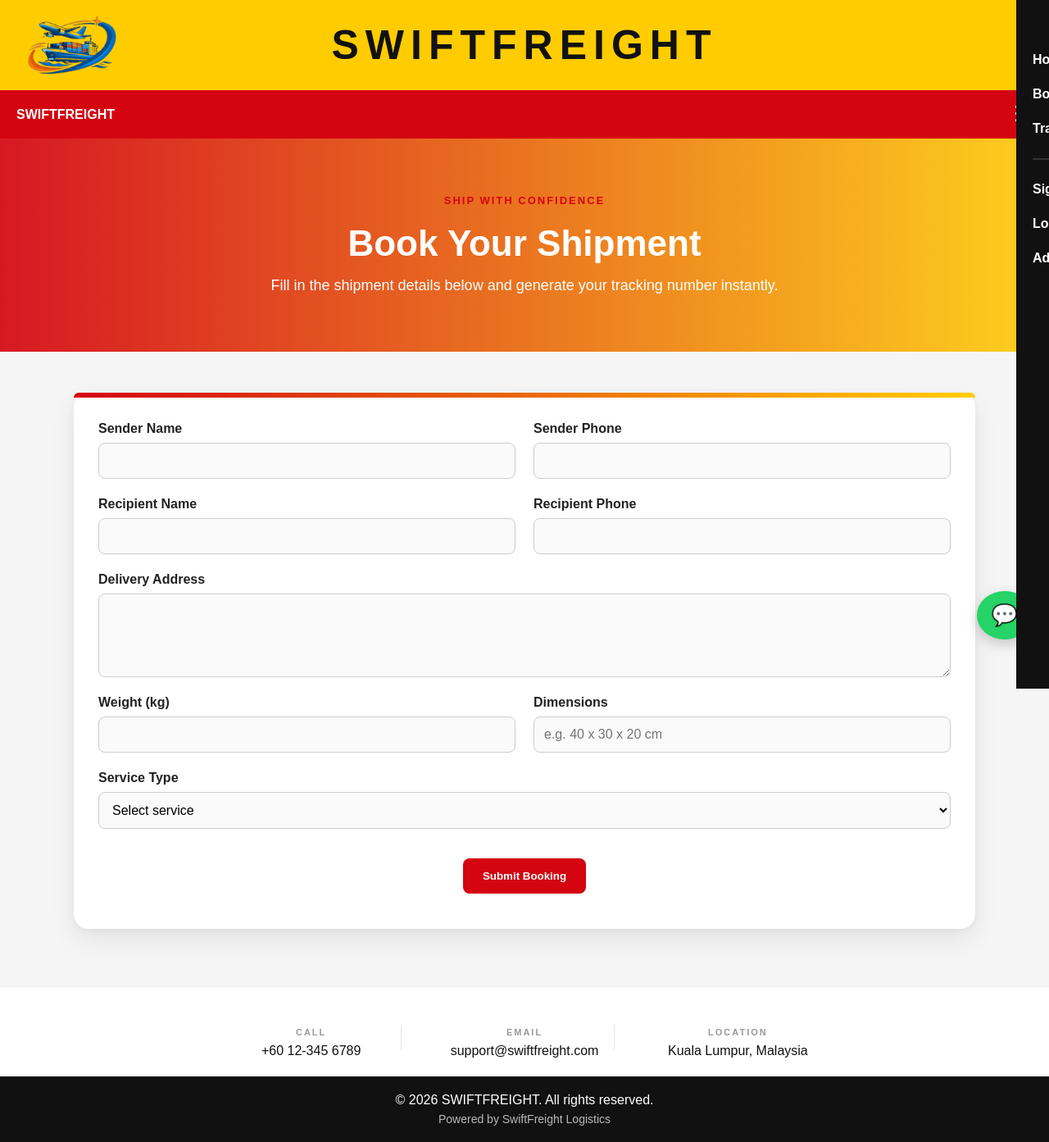
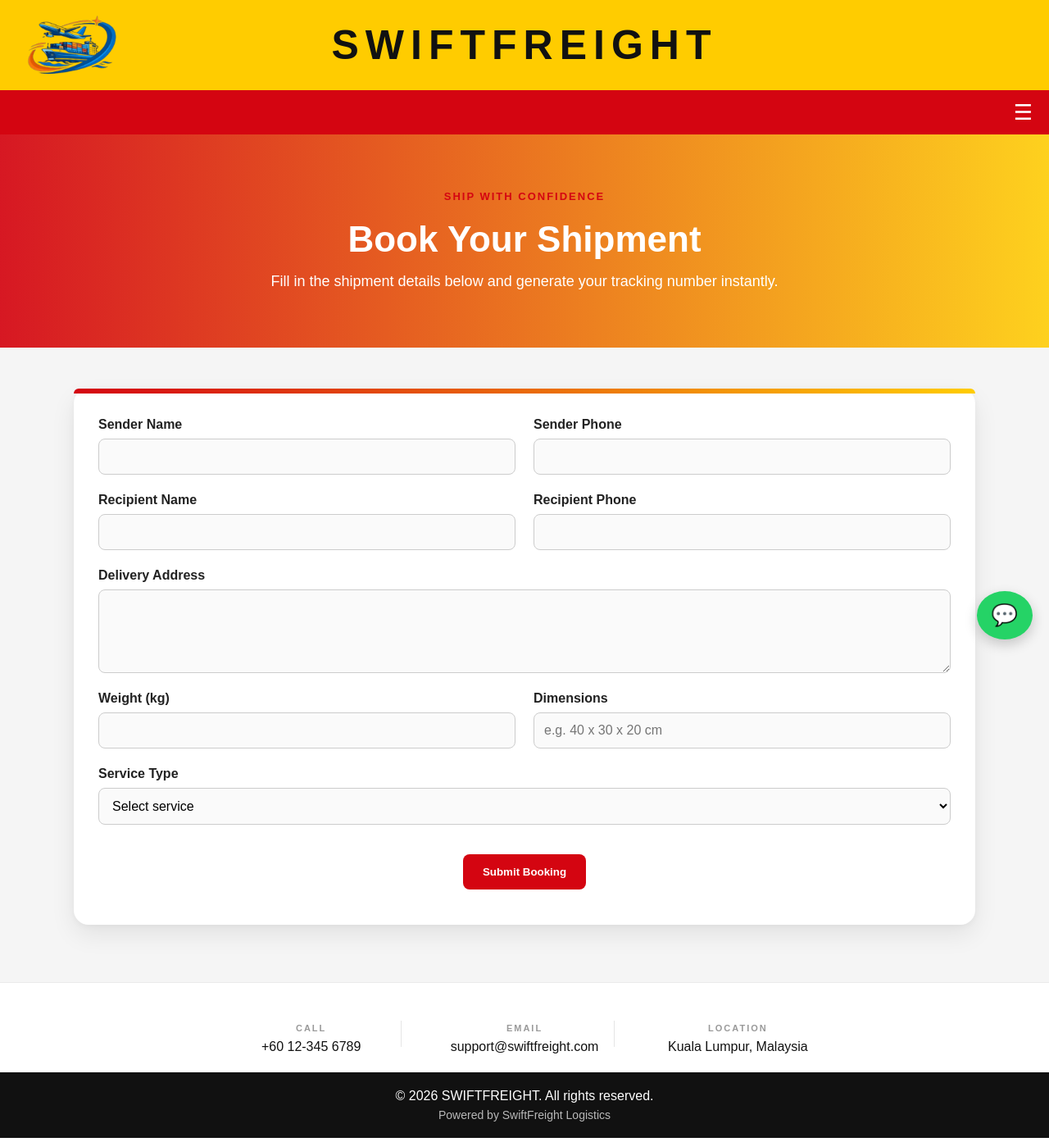
Before and after one commit to E-Swift06/swiftfreight, a Flask app: page /booking in a window 1280 px wide. Shown: the whole page at 82% size. Run offline with Flask 3, Linux system fonts and the light colour scheme; some libraries are stand-ins or nearby versions.

Commit message:
fix booking menu for user + admin

```diff
--- a/static/style.css
+++ b/static/style.css
@@ -1,3 +1,9 @@
+html, body {
+    margin: 0;
+    padding: 0;
+    overflow-x: hidden;
+}
+
 body {
     font-family: Arial, sans-serif;
     margin: 0;
@@ -52,7 +58,7 @@
     height: 1px;
 }
 
-/* NAVBAR */
+/* OLD NAVBAR */
 .navbar {
     background-color: #d40511;
     text-align: center;
@@ -92,6 +98,7 @@
     align-items: center;
     justify-content: center;
     padding: 40px 20px;
+    box-sizing: border-box;
 }
 
 .hero-content {
@@ -397,6 +404,7 @@
     width: 100%;
     padding: 50px 20px;
     text-align: center;
+    box-sizing: border-box;
 }
 
 .booking-hero-content {
@@ -776,7 +784,7 @@
     word-break: break-word;
     overflow-wrap: break-word;
     backdrop-filter: blur(6px);
-border: 1px solid rgba(0,0,0,0.05);
+    border: 1px solid rgba(0, 0, 0, 0.05);
 }
 
 .status-delivered {
@@ -961,6 +969,68 @@
     letter-spacing: 0.3px;
 }
 
+/* TOP NAV */
+.top-nav {
+    display: flex;
+    justify-content: flex-end;
+    align-items: center;
+    padding: 14px 20px;
+    background: #d40511;
+    color: white;
+}
+
+.nav-left {
+    display: none;
+}
+
+.hamburger {
+    font-size: 26px;
+    cursor: pointer;
+    line-height: 1;
+}
+
+/* SIDE MENU */
+.side-menu {
+    position: fixed;
+    top: 0;
+    right: -320px;
+    width: 260px;
+    height: 100%;
+    background: #ffffff;
+    color: #111;
+    padding: 20px;
+    box-sizing: border-box;
+    transition: right 0.3s ease;
+    z-index: 9999;
+    box-shadow: -8px 0 24px rgba(0, 0, 0, 0.12);
+    overflow-y: auto;
+}
+
+.side-menu a {
+    display: block;
+    color: #111;
+    padding: 12px 0;
+    text-decoration: none;
+    font-weight: 600;
+}
+
+.side-menu a:hover {
+    color: #d40511;
+}
+
+.side-menu hr {
+    border: 0.5px solid #e5e5e5;
+    margin: 15px 0;
+}
+
+.close-btn {
+    font-size: 28px;
+    cursor: pointer;
+    display: block;
+    text-align: right;
+    color: #111;
+}
+
 /* RESPONSIVE */
 @media (max-width: 900px) {
     .service-grid {
@@ -977,11 +1047,6 @@
 
     .section-header h2 {
         font-size: 32px;
-}
-
-.navbar a {
-display: inline-block;
-margin: 8px 10px;
     }
 
     .contact-minimal-inner {
@@ -1036,56 +1101,21 @@
     .action-group {
         min-width: 0;
     }
-}
-/* TOP NAV */
-.top-nav {
-    display: flex;
-    justify-content: space-between;
-    align-items: center;
-    padding: 14px 20px;
-    background: #d40511;
-    color: white;
+
+    .title-wrap h1 {
+        font-size: 28px;
+        letter-spacing: 3px;
     }
 
-.hamburger {
-    font-size: 26px;
-    cursor: pointer;
+    .top-header {
+        padding: 10px 15px;
     }
 
-/* SIDE MENU */
-.side-menu {
-    position: fixed;
-    top: 0;
-    right: -260px;
-    width: 260px;
-    height: 100%;
-    background: #111;
-    color: white;
-    padding: 20px;
-    transition: 0.3s;
-    z-index: 9999;
+    .header-inner {
+        grid-template-columns: 90px 1fr 20px;
     }
 
-.side-menu a {
-    display: block;
-    color: white;
-    padding: 12px 0;
-    text-decoration: none;
-    font-weight: 600;
+    .logo {
+        height: 56px;
     }
-
-.side-menu a:hover {
-    color: #ffcc00;
 }
-
-.side-menu hr {
-    border: 0.5px solid #333;
-    margin: 15px 0;
-}
-
-.close-btn {
-    font-size: 28px;
-    cursor: pointer;
-    display: block;
-    text-align: right;
-}
```
Lines whose indentation alone changed are shown as unchanged.
